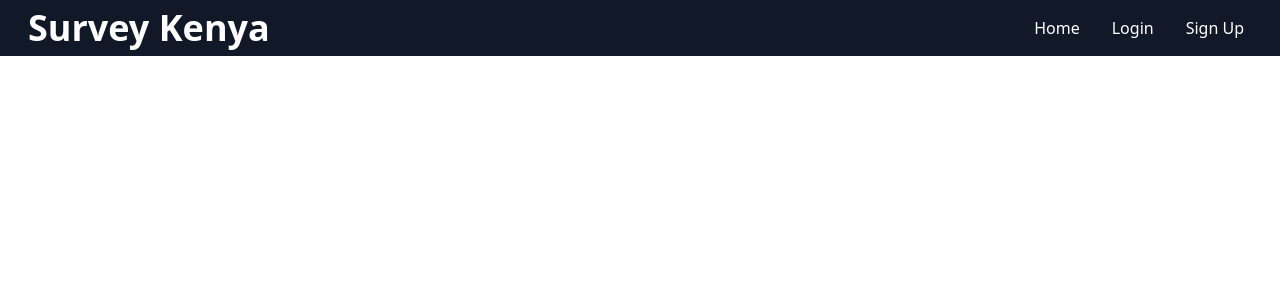
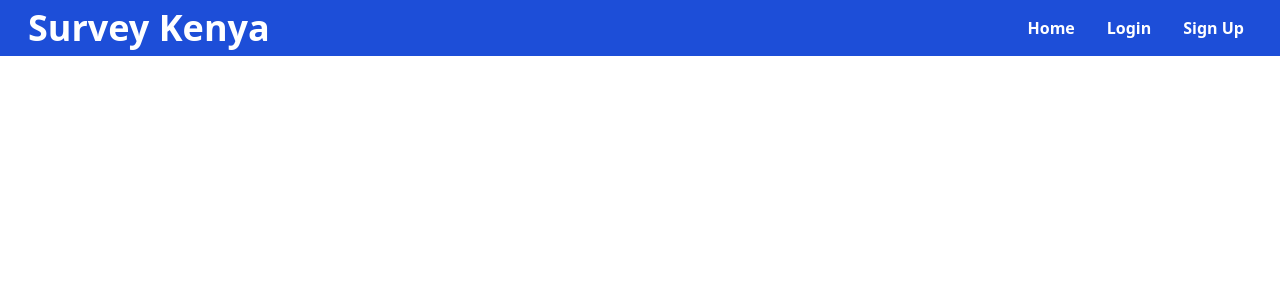
Before and after one commit to MICHAELMUNAVU83/surveyor-frontend, a React (Create React App) app: page /survey in a window 1280 px wide. Shown: the top 300 px of the page. Built offline with nearby package versions, Linux system fonts and the light colour scheme; no server answers.

Commit message:
Added navbar

```diff
--- a/src/components/NavBar.js
+++ b/src/components/NavBar.js
@@ -9,18 +9,18 @@ const NavBar = ({ storedToken, setStoredToken, role }) => {
     setNav(!nav);
   };
   return (
-    <div className="fixed left-0 top-0 w-full z-10  bg-gray-900 ease-in duration-300">
+    <div className="fixed left-0 top-0 w-full z-10  bg-blue-700 ease-in duration-300">
       <div className="max-w-[1240px] m-auto flex justify-between items-center  text-white">
         <Link to="/">
           <h1 className="font-bold text-white mx-2 text-xl md:text-4xl ">
             Survey Kenya
           </h1>
         </Link>
-        <ul className="hidden text-white sm:flex">
+        <ul className="hidden font-bold text-white sm:flex">
           <Link to="/">
             <li className="p-4">Home</li>
           </Link>
-          {storedToken && role == !"admin" && (
+          {storedToken && role !== "admin" && (
             <Link to="/survey">
               <li className="p-4">Take Survey</li>
             </Link>
@@ -67,15 +67,15 @@ const NavBar = ({ storedToken, setStoredToken, role }) => {
         <div
           className={
             nav
-              ? "sm:hidden absolute top-0 right-0  left-0 bottom-0 flex justify-center items-center  w-full h-screen bg-black text-white duration-300 ease-in-out"
-              : "sm:hidden absolute top-0 right-0 left-[-100%] bottom-0 flex justify-center items-center w-full h-screen bg-black text-white duration-300 ease-in-out"
+              ? "sm:hidden absolute top-0 right-0  left-0 bottom-0 flex justify-center items-center  w-full h-screen bg-blue-700 text-white duration-300 ease-in-out"
+              : "sm:hidden absolute top-0 right-0 left-[-100%] bottom-0 flex justify-center items-center w-full h-screen bg-blue-700 text-white duration-300 ease-in-out"
           }
         >
-          <ul onClick={toggleNav}>
+          <ul className="font-bold" onClick={toggleNav}>
             <Link to="/" className="p-4 text-4xl hover:text-gray-500">
               <li>Survey Kenya </li>
             </Link>
-            {storedToken && role == !"admin" && (
+            {storedToken && role !== "admin" && (
               <Link to="/survey" className="p-4 text-4xl hover:text-gray-500">
                 <li>Take Survey</li>
               </Link>
--- a/src/pages/Survey.js
+++ b/src/pages/Survey.js
@@ -84,7 +84,11 @@ const Survey = () => {
             });
           });
         } else {
-          toast.success("Survey Submitted Successfully", {
+          toast.success(
+            language === "english"
+              ? "Survey Submitted"
+              : "Asante kwa kuchangia",
+            {
               position: "top-center",
               autoClose: 5000,
               hideProgressBar: false,
@@ -93,7 +97,8 @@ const Survey = () => {
               draggable: true,
               progress: undefined,
               theme: "light",
-          });
+            }
+          );
           setTimeout(() => {
             navigate("/");
           }, 3000);
@@ -251,7 +256,10 @@ const Survey = () => {
                     type="submit"
                     className=" text-center rounded-md border border-transparent  bg-blue-700 py-2 px-4  font-bold text-white shadow-sm focus:outline-none focus:ring-2 focus:ring-indigo-500 focus:ring-offset-2"
                   >
-                    Submit Survey
+                    {language === "english"
+                      ? "Submit Survey"
+                      : "Wasilisha Uchunguzi"}
+
                   </button>
                 </div>
               </div>
```
Lines whose indentation alone changed are shown as unchanged.
